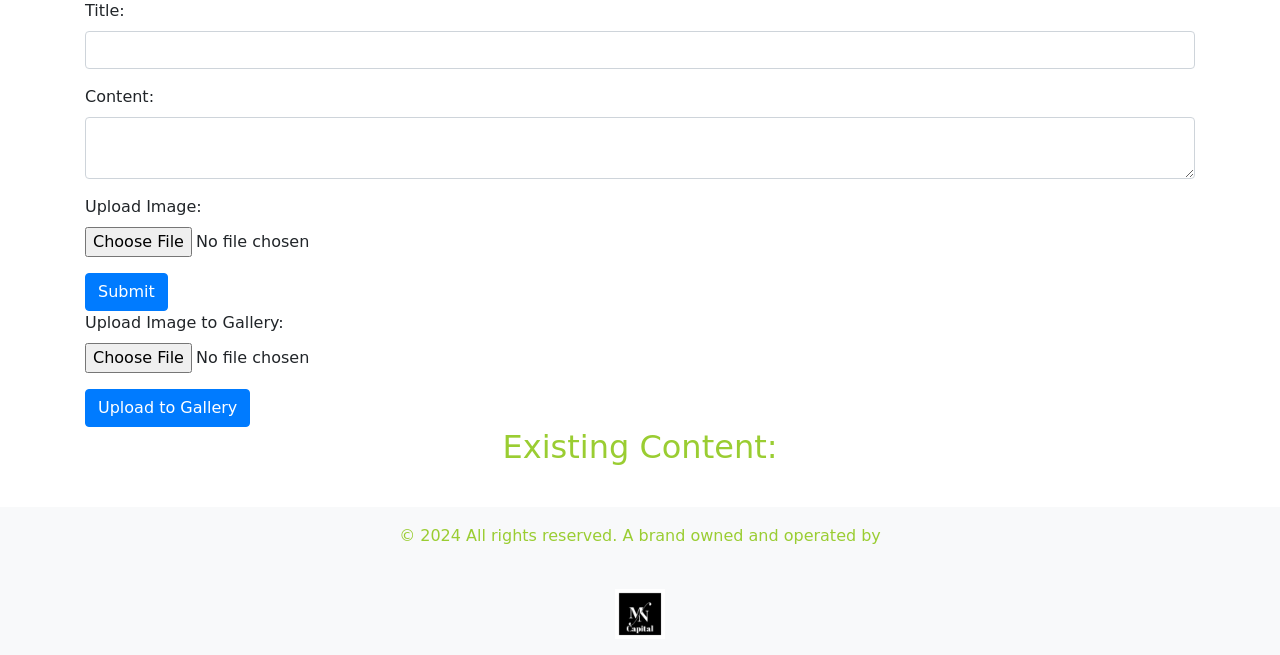
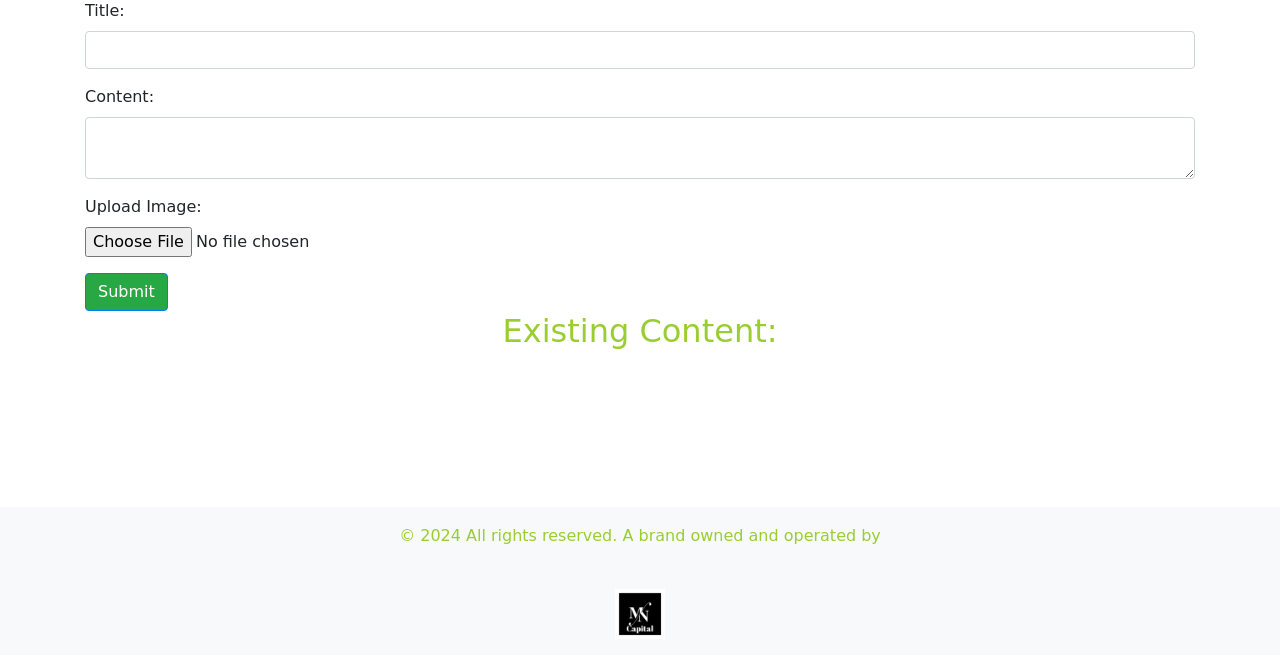
Before and after one commit to n-mbachia/projects, a Flask app: page /admin/dashboard in a window 1280 px wide. Shown: the part 145-800 px from the top of the page. Run offline with Flask 3, Linux system fonts and the light colour scheme; the visitor is signed in with stand-in values (Sample User, id 1); data that the repository does not hold is empty; some libraries are stand-ins or nearby versions; some web fonts are replaced.

Commit message:
Update submit button style in admin dashboard template

```diff
--- a/flask_app/mn_pikngo_app/templates/admin_dashboard.html
+++ b/flask_app/mn_pikngo_app/templates/admin_dashboard.html
@@ -23,18 +23,8 @@
                 <label for="image">Upload Image:</label>
                 {{ form.image(class="form-control-file") }}
             </div>
-            <button type="submit" class="btn btn-primary">Submit</button>
+            <button type="submit" class="btn btn-primary bg-success">Submit</button>
         </form>
-
-        <!-- Gallery Upload Form -->
-        <form method="post" action="{{ url_for('upload_image') }}" enctype="multipart/form-data">
-            <div class="form-group">
-                <label for="gallery_image">Upload Image to Gallery:</label>
-                <input type="file" name="file" class="form-control-file">
-            </div>
-            <button type="submit" class="btn btn-primary">Upload to Gallery</button>
-        </form>
-
 
         <!-- Display Existing Content -->
         <h2>Existing Content:</h2>
@@ -48,11 +38,10 @@
                     <p class="card-text">{{ content.body }}</p>
                     <div class="author-info">
                         <p>Posted by: {{ content.author }}</p>
-                    </div>
+                    </div><!-- /.author-info -->
+                    <!-- Delete and Edit Buttons
 
-                    {% if content.image_filename %}
-                        <img src="{{ url_for('static', filename='gallery_uploads/' + content.image_filename) }}" alt="Post Image" class="img-fluid float-right" style="max-width: 100px; max-height: 100px;">
-                    {% endif %}
+
                     <a href="{{ url_for('edit_content', content_id=content.id) }}" class="btn btn-warning">Edit</a>
                 </div>
             </div>
```
